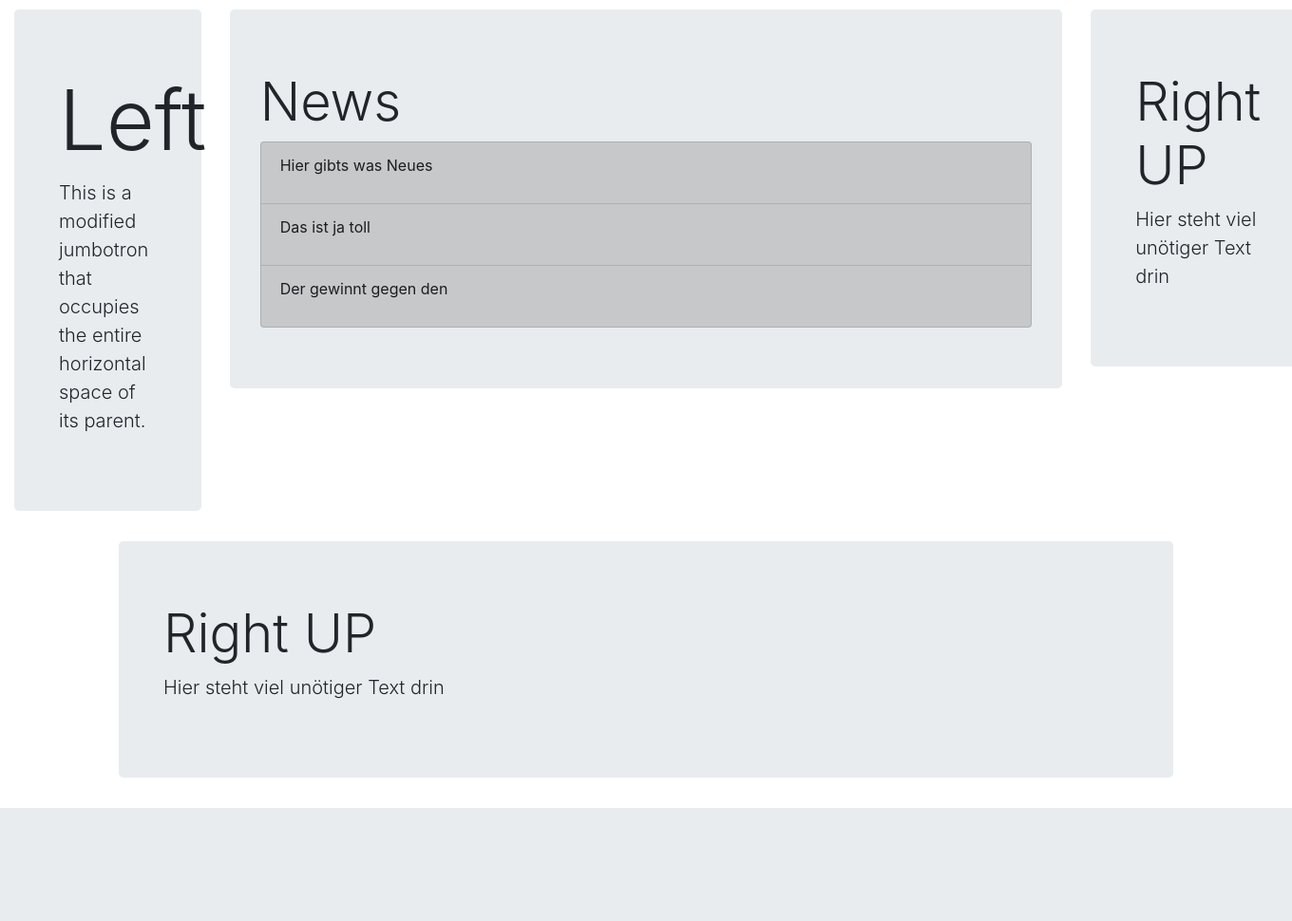
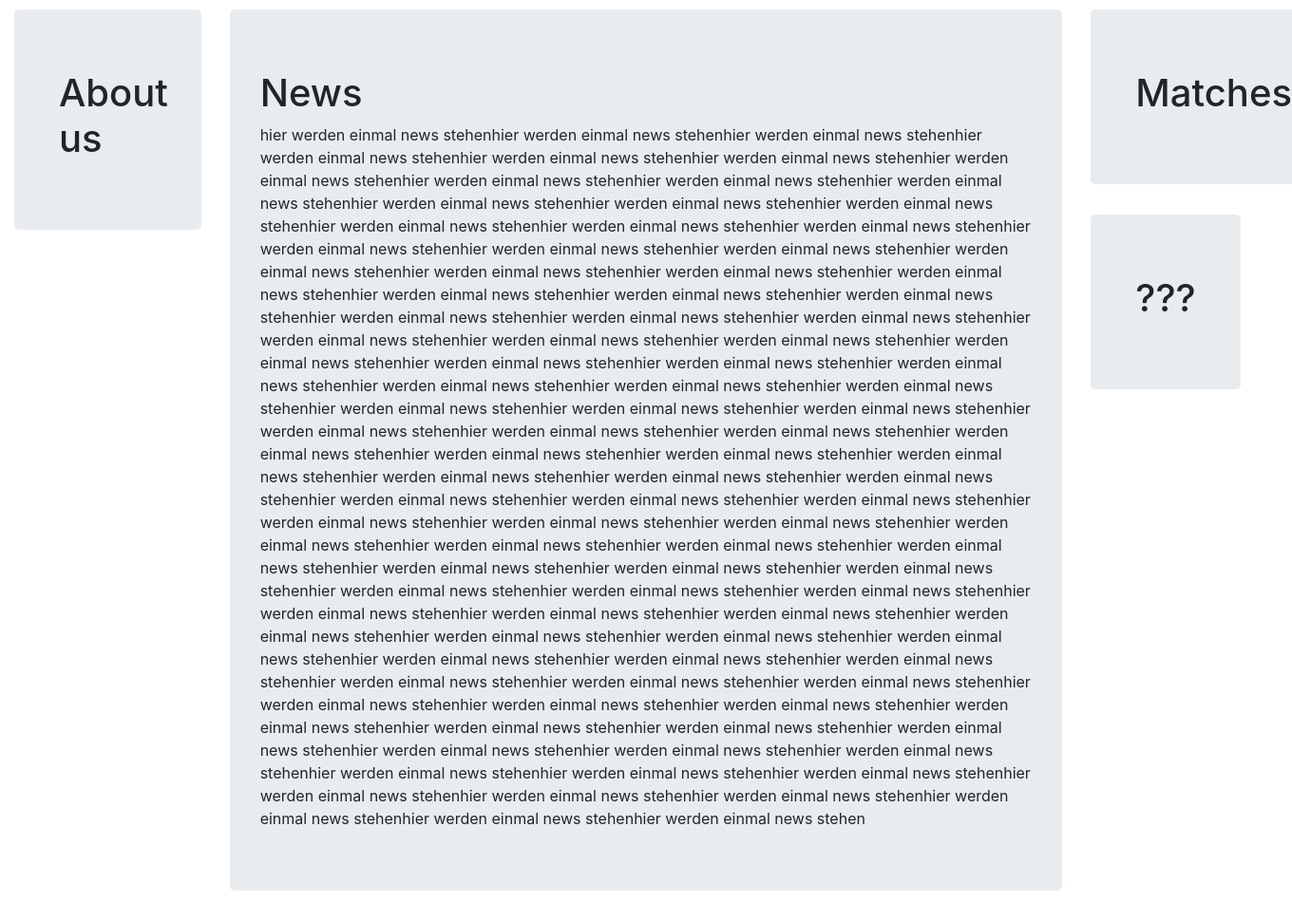
Before and after one commit to Lama96103/GameOlymp, a PHP site: page / in a window 1360 px wide; the page is wider, and only the part inside the window is pictured. Shown: the part 56-1026 px from the top of that part at 95% size. Before the commit the page ends 907 px from the top of that part, so only its background shows below. Run offline with PHP 8.4, Linux system fonts and the light colour scheme; some libraries are stand-ins or nearby versions.

Commit message:
Finished Layout of index

```diff
--- a/index.php
+++ b/index.php
@@ -42,59 +42,46 @@
     <div style="margin: 10px 0 0 0">
         <div class="container-fluid">
             <div class="row">
+                <!-- Left -->
                 <div class="col col-md-2">
                     <div class="jumbotron">
                         <div class="container">
-                    <h1 class="display-2">Left</h1>
-                    <p class="lead">This is a modified jumbotron that occupies the entire horizontal space of its parent.</p>
+                            <h1 class="display-6">About us</h1>
+                            <!-- AddInfo -->
                         </div>
                     </div>
                 </div>
+                <!-- Middle -->
                 <div class="col col-md-8">
                     <div class="jumbotron ">
                         <div class="container" style="padding: 0 0 0 0">
-                            <h1 class="display-4">News</h1>
-                            <ul class="list-group " >
-                                <li class="list-group-item list-group-item-dark">
-                                    <p>Hier gibts was Neues</p>
-                                </li>
-                                <li class="list-group-item list-group-item-dark">
-                                     <p>Das ist ja toll</p>
-                                </li>
-                                <li class="list-group-item list-group-item-dark">
-                                     <p>Der gewinnt gegen den</p>
-                                </li>
+                                <h1 class="display-5">News</h1>
+                                <ul class="list-group" >
+                                    <?php
+                                        include './php/loadNews.php';
+                                    ?>
                                 </ul>
                         </div>
                     </div>
                 </div>
+                <!-- Right -->
                 <div class="col col-md-2">
                     <div class="container">
                         <div class="row">
                             <div class="jumbotron">
                                 <div class="container">
-                                <h1 class="display-4">Right UP</h1>
-                                <p class="lead">Hier steht viel unötiger Text drin</p>
+                                    <h1 class="display-6">Matches</h1>
+                                        <!-- Add Info -->
                                 </div>
                             </div>
                         </div>
+                        <div class="row">
+                             <div class="jumbotron">
+                                <div class="container">
+                                    <h1 class="display-6">???</h1>
+                                        <!-- ADD INFO -->
                                 </div>
                             </div>
-
-                <div class="w-100 d-none d-md-block"></div>
-
-
-
-            </div>
-            <div class="row">
-                <div class="col align-self-end">
-                        <div class="container">
-                                <div class="jumbotron">
-                                    <div class="container">
-                                        <h1 class="display-4">Right UP</h1>
-                                        <p class="lead">Hier steht viel unötiger Text drin</p>
-                                    </div>
-
                         </div>
                     </div>
                 </div>
@@ -108,7 +95,7 @@
     <script src="https://maxcdn.bootstrapcdn.com/bootstrap/4.0.0/js/bootstrap.min.js" integrity="sha384-JZR6Spejh4U02d8jOt6vLEHfe/JQGiRRSQQxSfFWpi1MquVdAyjUar5+76PVCmYl" crossorigin="anonymous"></script>
     <script src="/js/UserShow.js"></script>
 
-    <script src=""></script>
+    <script src="index.js"></script>
 
 </body>
 </html>
--- /dev/null
+++ b/php/loadNews.php
@@ -0,0 +1,7 @@
+<?php
+
+    for($i = 0; $i < 100;$i++){
+     echo 'hier werden einmal news stehen';
+    }
+
+?>
```
Also changed, not shown: newSite.txt (added, +49 -0 lines), js/index.js (added). Lines whose indentation alone changed are shown as unchanged.
